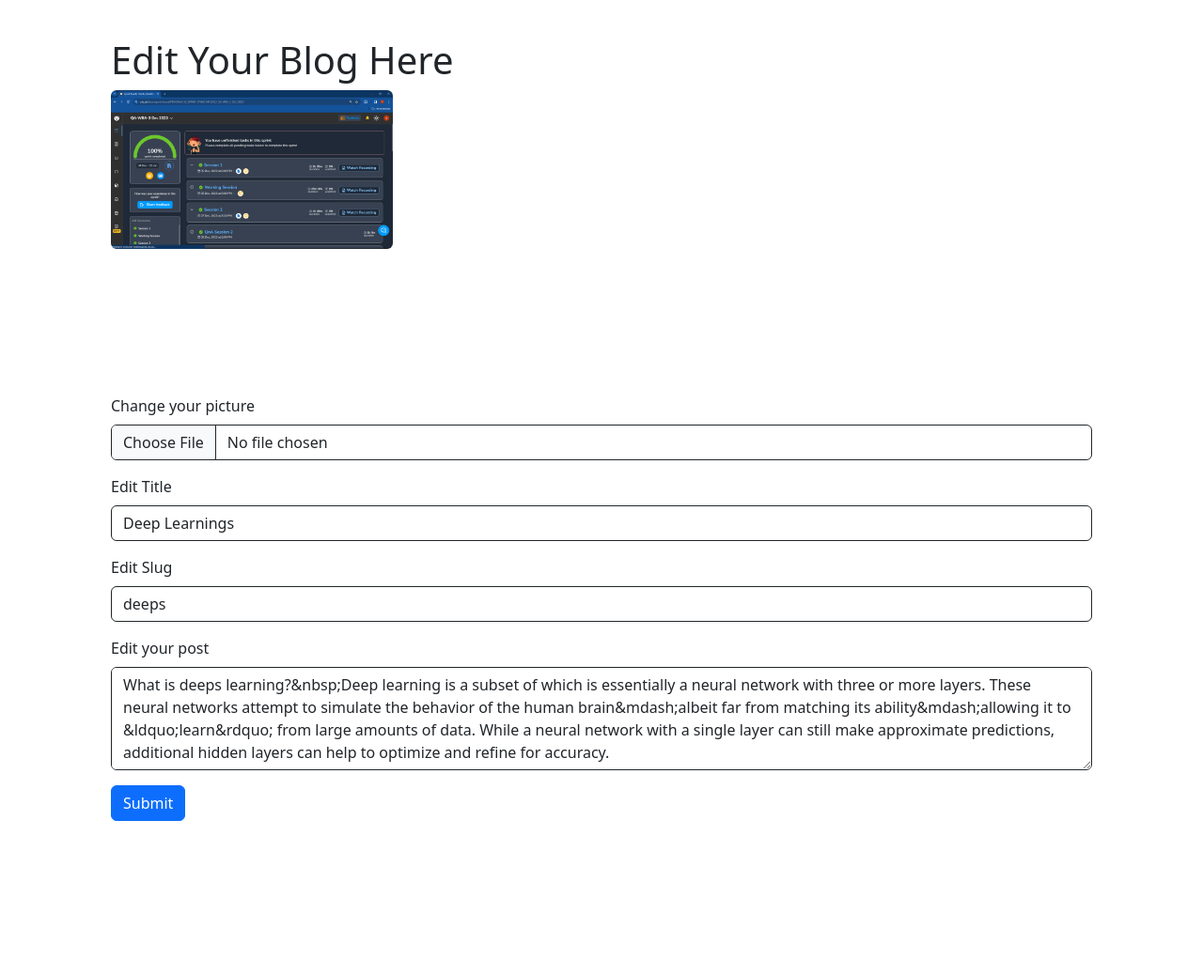
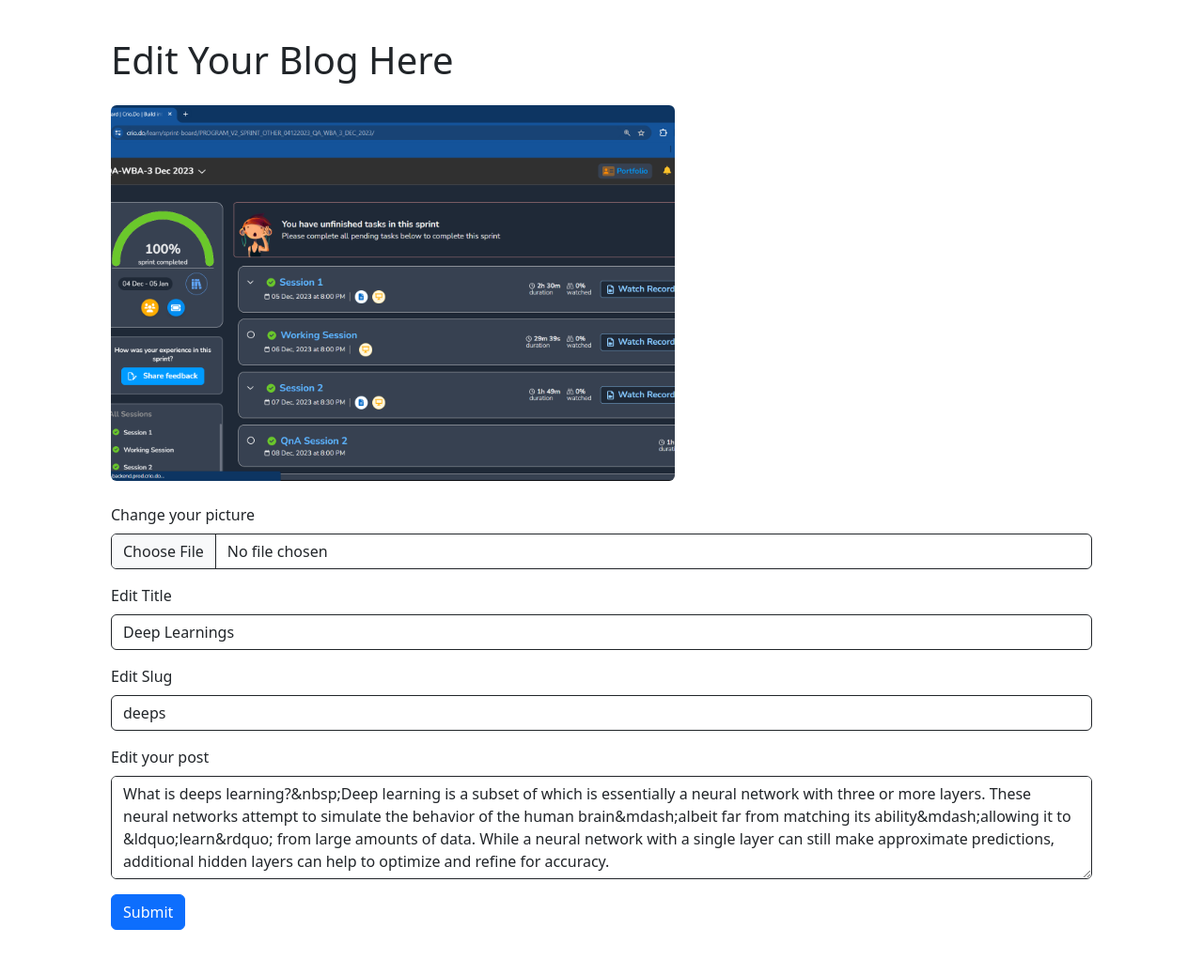
Before and after one commit to kvishalrj/iCoder, a Django app: a page that uses templates/writers/editBlog.html in a window 1280 px wide. Shown: the part 56-1094 px from the top of the page at 94% size. Before the commit the page ends 930 px from the top, so only its background shows below. Run offline with Django 4.2, Linux system fonts and the light colour scheme; data comes from the database, SQL or seed files in the repository; both versions use the stored data as it was after the commit.

Commit message:
new blog feature updated 2.0

```diff
--- a/templates/writers/editBlog.html
+++ b/templates/writers/editBlog.html
@@ -7,13 +7,13 @@
 {% block body %}
 
 <div class="container mt-5 p-5">
-    <h1>Edit Your Blog Here</h1>
+    <h1 class="mb-4">Edit Your Blog Here</h1>
 
     <form action="/writers/blogUpdate/{{post.slug}}" method="POST" enctype="multipart/form-data">
         {% csrf_token %}
 
-        <div class="mb-4" style="width: 300px; height: 300px" id="previewImage">
-            <img src="/media/{{post.postImage}}" onerror="this.src='/media/blog/user/default_user.png'" class="rounded img-fluid" id="defaultImage" alt="">
+        <div class="mb-4" id="previewImage">
+            <img src="/media/{{post.postImage}}" onerror="this.src='/media/blog/user/default_user.png'" class="rounded img-fluid" id="defaultImage" style="width: 600px; height: 400px; object-fit: cover;" alt="">
         </div>
 
         <div class="mb-3">
@@ -55,11 +55,11 @@
           var reader = new FileReader();
 
           reader.onloadend = function () {
-            preview.innerHTML = '<img src="' + reader.result + '" alt="Preview" class="rounded img-fluid">';
-            {% comment %} defaultImage.style.display = 'none'; {% endcomment %}
+            preview.innerHTML = '<img src="' + reader.result + '" alt="Preview" class="rounded img-fluid" style="width: 600px; height: 400px; object-fit: cover;">';
+            defaultImage.style.display = 'none';
           };
 
-          {% comment %} reader.readAsDataURL(file); {% endcomment %}
+          reader.readAsDataURL(file);
         }
       }
 
```
Also changed, not shown: db.sqlite3, media/blog/user/f33276120_KJbzrL3.jpg (added), media/static/img/Screenshot_56.png (added).
